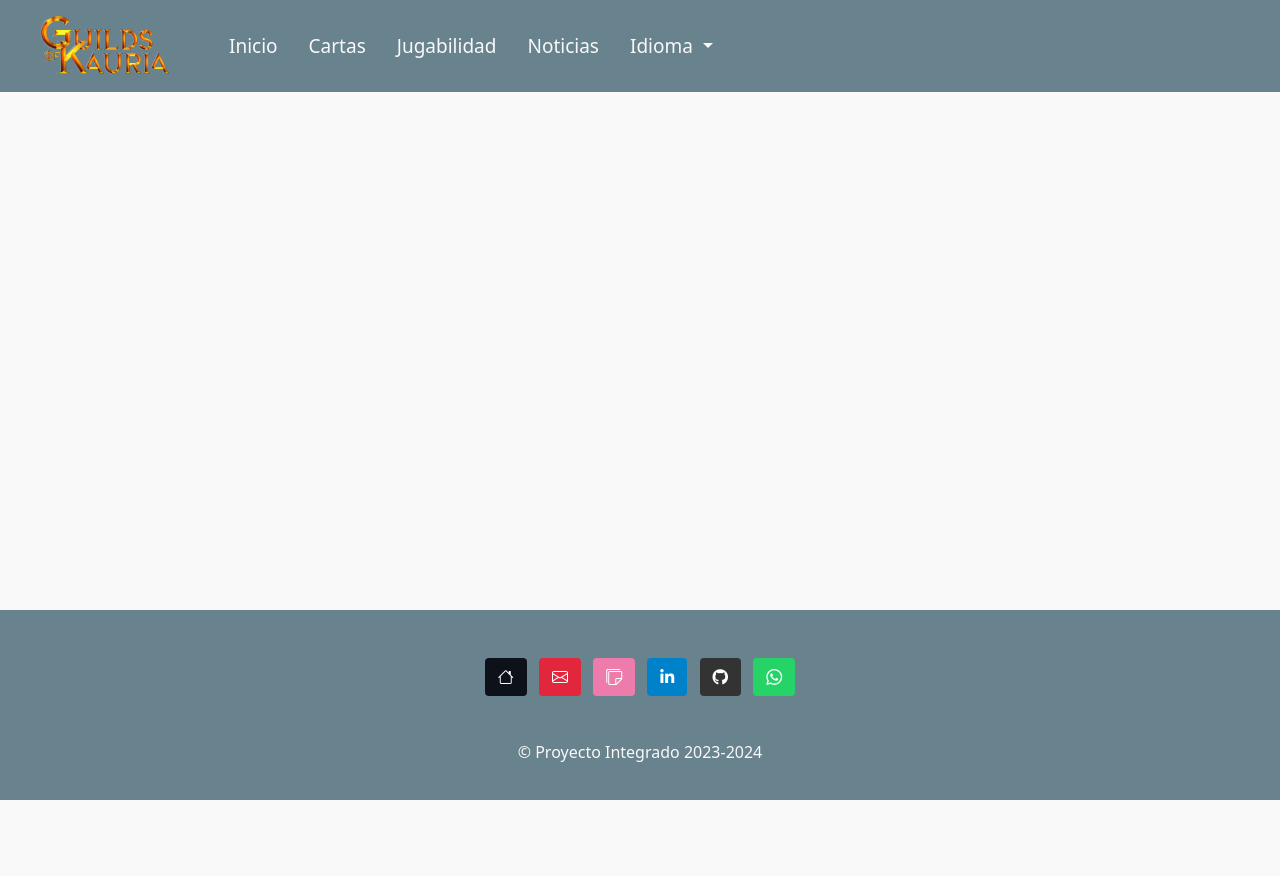
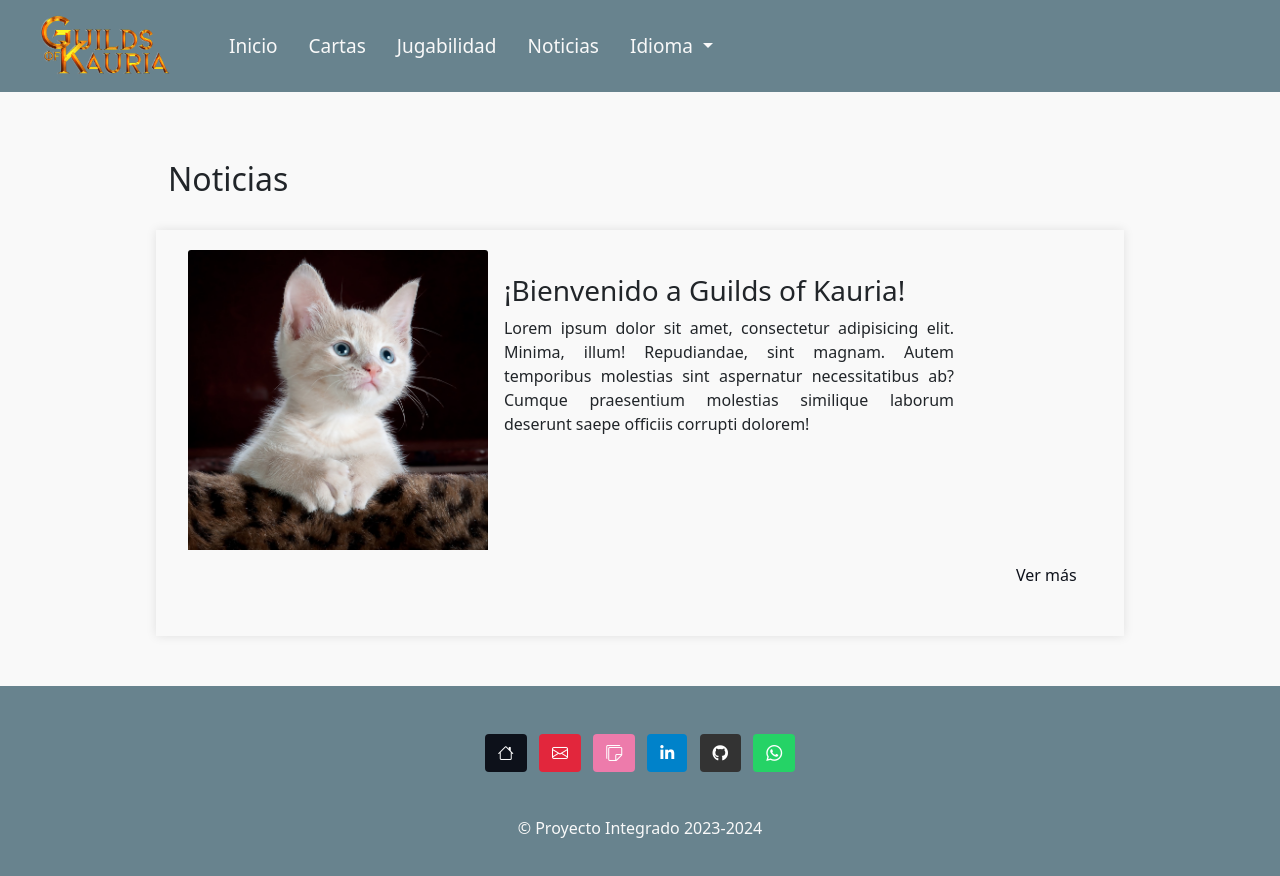
Before and after one commit to RobertoRedes2001/2DAW24-Equipo1, a PHP site: page /news.html in a window 1280 px wide. Before the commit the page ends 800 px from the top, so only its background shows below. Run offline with PHP 8.4, Linux system fonts and the light colour scheme; some web fonts are replaced.

Commit message:
pagina noticias

```diff
--- a/news.html
+++ b/news.html
@@ -66,7 +66,27 @@
             </div>
         </nav>
     </header>
+    <main>
+        <section class="margin-info-news">
+            <h2>Noticias</h2>
+            <br>
+            <div class="row proyecto-row">
+                <div class="col-xl-4 col-md-12 col-sm-12">
 
+                    <img class="card-img-top" style="width: 300px; height: 300px;" src="elegato.jpg" alt="Guilds of Kauria es un juego de rol">
+
+                </div>
+                <div class="col-xl-6 col-md-12 col-sm-12 ">
+                    <br>
+                    <h3>¡Bienvenido a Guilds of Kauria!</h3>
+                    <p>Lorem ipsum dolor sit amet, consectetur adipisicing elit. Minima, illum! Repudiandae, sint magnam. Autem temporibus molestias sint aspernatur necessitatibus ab? Cumque praesentium molestias similique laborum deserunt saepe officiis corrupti dolorem!</p>
+                </div>
+                <div class="col-xl-2 col-md-12 col-sm-12 ver-mas-link ">
+                    <a class="link-news" href="https://github.com/RobertoRedes2001/2DAW24-Equipo1/blob/28bb6ad858f2dd03913a775529121ecf25c32fb3/Equipo/Pablo.jpg">Ver más</a>
+                </div>
+            </div>
+        </section>
+    </main>
     <footer class="bg-body-tertiary">
         <!-- Grid container -->
         <div class="container p-4 pb-0 footer-container">
--- a/styles.css
+++ b/styles.css
@@ -130,3 +130,26 @@ a:hover {
 .aboutUs{
     text-align: justify;
 }
+
+.card-img-top {
+    margin-bottom: 15px;
+}
+
+.margin-info-news{
+    text-align: justify;
+    padding-top: 110px;
+    margin-left: 10%;
+    margin-right: 10%;
+}
+
+.link-news{
+    color: #0D111A;
+}
+
+.ver-mas-link {
+    margin-top: 33%;
+    margin-bottom: 3%;
+    padding-right: 5%;
+    text-align: right;
+
+}
```
Also changed, not shown: banner-sized.png (deleted), banner-sized2.png (deleted), elegato.jpg (added).
